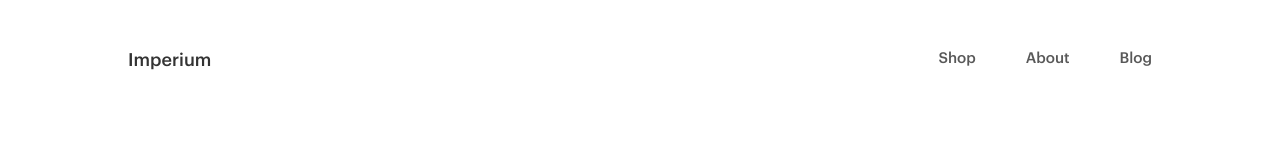
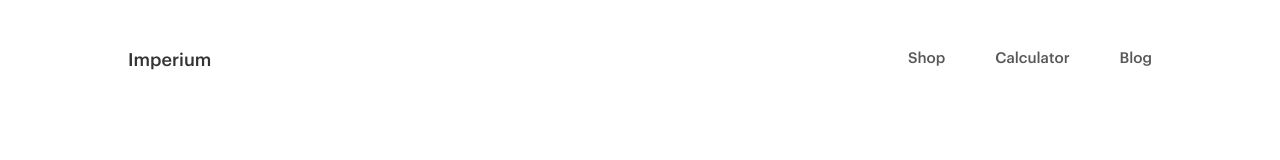
Before and after one commit to Phumbie/imperium-deprecated, a Vue app: page /paas in a window 1280 px wide. Shown: the top 160 px of the page. Built offline with nearby package versions, Linux system fonts and the light colour scheme; what vue-js-modal would draw is missing.

Commit message:
added calculator & shop links to nav in paas section

```diff
--- a/src/PaasPage.vue
+++ b/src/PaasPage.vue
@@ -4,8 +4,8 @@
       <div class="left-side">Imperium</div>
       <div class="right-side">
         <a href="">Blog</a>
-        <a href="">About</a>
-        <a href="">Shop</a>
+        <a href="https://renewable-calculator.surge.sh/" target="blank">Calculator</a>
+        <router-link to="/product-catalogue" class="nav-item">Shop</router-link>
       </div>
     </div>
     <img src="@/assets/images/bg-wave-purple.svg" class="img-wave">
```
